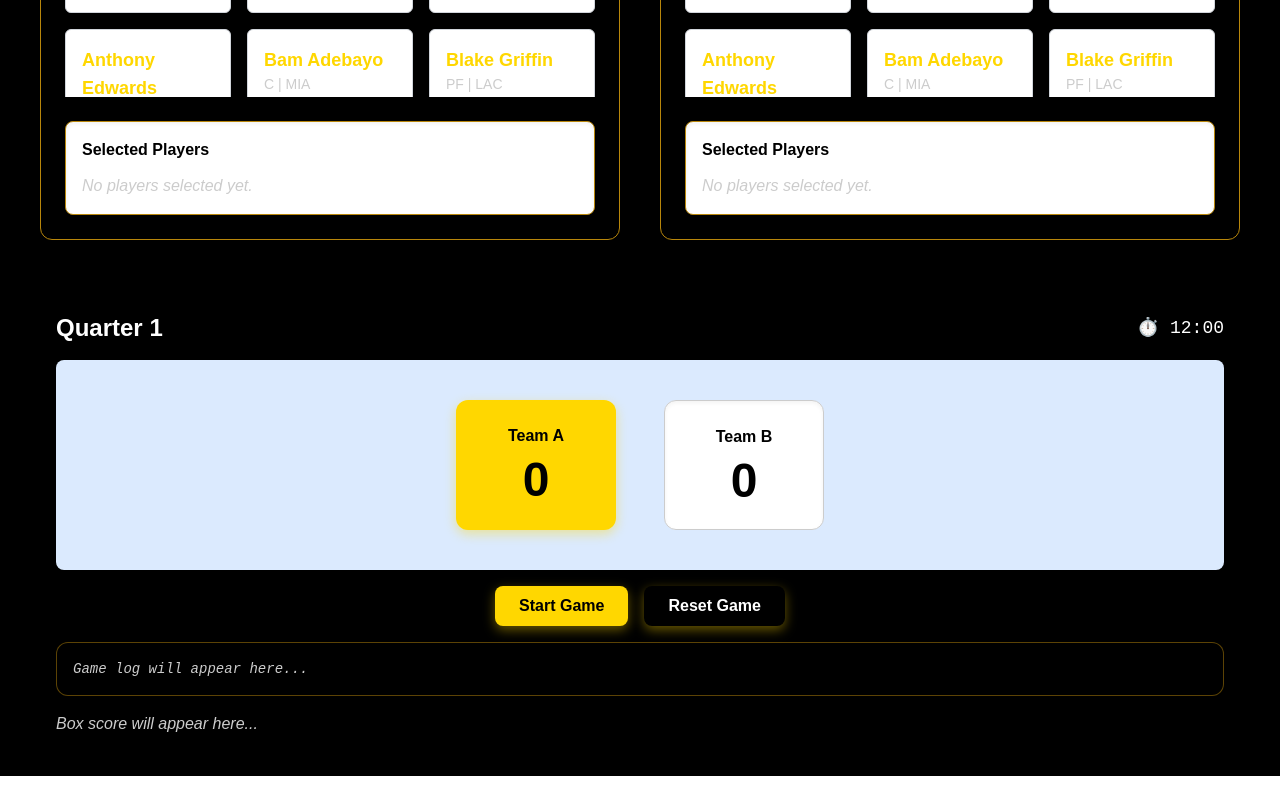
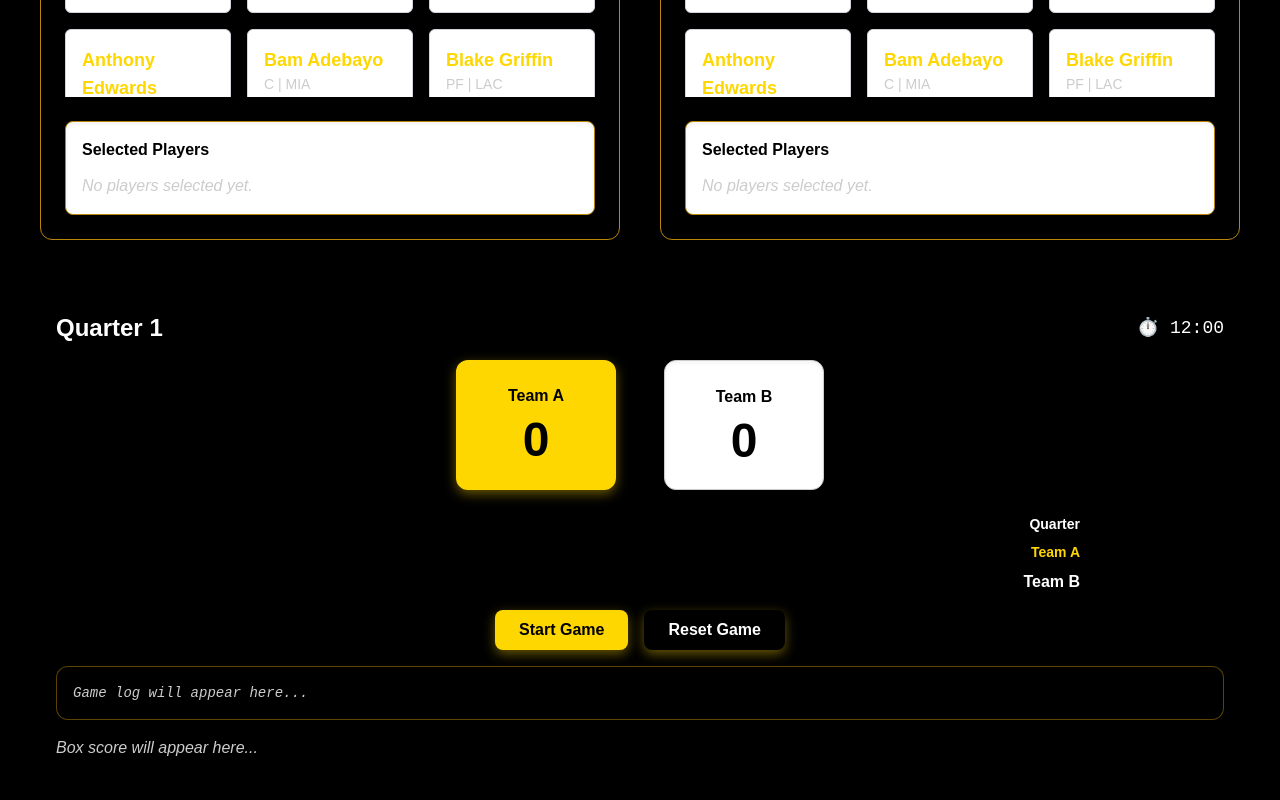
Before and after one commit to sameer2831/Basketball-PRIME-Game-Simulator, a React (Create React App) app in the folder nba-game-simulator/: page /#/ in a window 1280 px wide. Shown: the part 682-1482 px from the top of the page. Before the commit the page ends 1458 px from the top, so only its background shows below. Built offline with nearby package versions, Linux system fonts and the light colour scheme.

Commit message:
Sore card updated

```diff
--- a/nba-game-simulator/src/components/MatchSimulator.jsx
+++ b/nba-game-simulator/src/components/MatchSimulator.jsx
@@ -82,6 +82,11 @@ export default function MatchSimulator({ teamA = [], teamB = [] }) {
       }
     }));
   };
+
+  const [quarterlyScores, setQuarterlyScores] = useState({
+  A: [],
+  B: [],
+});
  const applyAdvancedStats = (player, fatigue, momentumBoost) => {
     const trueShooting = player['TS%'] ?? player['FG%']; // fallback
     const turnoverRate = player['TOV%'] / 100 || 0.12;
@@ -104,6 +109,7 @@ export default function MatchSimulator({ teamA = [], teamB = [] }) {
     setGameLog([]);
     setQuarter(1);
     setQuarterTimer(720);
+    setQuarterlyScores({ A: [], B: [] });
     fatigueMap.current = {};
     lastScorer.current = null;
     setMomentum({ team: null, streak: 0 });
@@ -338,6 +344,10 @@ const simulateGame = async () => {
         }
         updateFatigue([...teamA, ...teamB]);
       }
+      setQuarterlyScores(prev => ({
+      A: [...prev.A, getTeamPoints(boxScoreRef.current, 'Team A') - (prev.A.reduce((a, b) => a + b, 0) || 0)],
+      B: [...prev.B, getTeamPoints(boxScoreRef.current, 'Team B') - (prev.B.reduce((a, b) => a + b, 0) || 0)],
+    }));
       addLog(`--- Quarter ${q} Ended --- Score: A ${getTeamPoints(boxScoreRef.current, 'Team A')} - B ${getTeamPoints(boxScoreRef.current, 'Team B')}`);
     }
     let overtimeCount = 0;
@@ -357,6 +367,10 @@ const simulateGame = async () => {
       }
       updateFatigue([...teamA, ...teamB]);
     }
+    setQuarterlyScores(prev => ({
+      A: [...prev.A, getTeamPoints(boxScoreRef.current, 'Team A') - (prev.A.reduce((a, b) => a + b, 0) || 0)],
+      B: [...prev.B, getTeamPoints(boxScoreRef.current, 'Team B') - (prev.B.reduce((a, b) => a + b, 0) || 0)],
+    }));
     addLog(`--- Overtime ${overtimeCount} Ended --- Score: A ${getTeamPoints(boxScoreRef.current, 'Team A')} - B ${getTeamPoints(boxScoreRef.current, 'Team B')}`);
   }
 
@@ -374,16 +388,15 @@ const simulateGame = async () => {
         </div>
       </div>
       <AnimatePresence mode="wait">
-        <motion.div
-          key={`${scoreA}-${scoreB}`}
-          initial={{ scale: 0.8, opacity: 0 }}
-          animate={{ scale: 1, opacity: 1 }}
-          exit={{ scale: 0.8, opacity: 0 }}
-          transition={{ duration: 0.3 }}
-          className="bg-blue-100 p-4 rounded-lg shadow-md"
-        >
-          <Scoreboard scoreA={scoreA} scoreB={scoreB} />
-        </motion.div>
+
+          <Scoreboard
+  scoreA={scoreA}
+  scoreB={scoreB}
+  quarterlyScoresA={quarterlyScores.A}
+  quarterlyScoresB={quarterlyScores.B}
+  currentQuarter={quarter}
+/>
+
       </AnimatePresence>
       <GameControl isSimulating={isSimulating} onStartGame={simulateGame} onResetGame={resetGame} />
       <GameLog gameLog={gameLog} />
--- a/nba-game-simulator/src/components/Scoreboard.jsx
+++ b/nba-game-simulator/src/components/Scoreboard.jsx
@@ -1,8 +1,19 @@
 import React from 'react';
 
-export default function Scoreboard({ scoreA, scoreB }) {
+export default function Scoreboard({
+  scoreA,
+  scoreB,
+  quarterlyScoresA = [],
+  quarterlyScoresB = [],
+  currentQuarter,
+}) {
+  const totalPeriods = Math.max(quarterlyScoresA.length, quarterlyScoresB.length);
+  const getLabel = (i) => (i < 4 ? `Q${i + 1}` : `OT${i - 3}`);
+
   return (
-    <div className="flex justify-center gap-12 my-6 text-2xl font-bold text-base">
+    <div className="flex flex-col items-center gap-6 my-6">
+      {/* Main Score */}
+      <div className="flex justify-center gap-12 text-2xl font-bold text-base">
         <div className="bg-primary text-secondary rounded-xl p-6 min-w-[160px] text-center shadow-gold">
           Team A
           <div className="text-5xl mt-2 font-extrabold">{scoreA}</div>
@@ -13,5 +24,50 @@ export default function Scoreboard({ scoreA, scoreB }) {
           <div className="text-5xl mt-2 font-extrabold">{scoreB}</div>
         </div>
       </div>
+
+    <div className="overflow-x-auto w-full max-w-4xl">
+  <div
+    className="gap-2 text-sm text-center"
+    style={{
+      display: 'grid',
+      gridTemplateColumns: `100px repeat(${totalPeriods}, minmax(40px, 1fr))`,
+    }}
+  >
+    {/* Header Row */}
+    <div className="font-bold text-right pr-2">Quarter</div>
+    {Array.from({ length: totalPeriods }).map((_, i) => (
+      <div key={`q-head-${i}`} className="font-semibold">
+        {getLabel(i)}
+      </div>
+    ))}
+
+    {/* Team A Row */}
+    <div className="text-right font-semibold text-primary pr-2">Team A</div>
+    {Array.from({ length: totalPeriods }).map((_, i) => (
+      <div
+        key={`a-${i}`}
+        className={`font-mono ${
+          currentQuarter === i + 1 ? 'text-yellow-400 font-bold' : ''
+        }`}
+      >
+        {quarterlyScoresA[i] ?? '-'}
+      </div>
+    ))}
+
+    {/* Team B Row */}
+    <div className="text-right font-semibold text-base pr-2">Team B</div>
+    {Array.from({ length: totalPeriods }).map((_, i) => (
+      <div
+        key={`b-${i}`}
+        className={`font-mono ${
+          currentQuarter === i + 1 ? 'text-yellow-400 font-bold' : ''
+        }`}
+      >
+        {quarterlyScoresB[i] ?? '-'}
+      </div>
+    ))}
+  </div>
+</div>
+</div>
   );
 }
```
Lines whose indentation alone changed are shown as unchanged.
